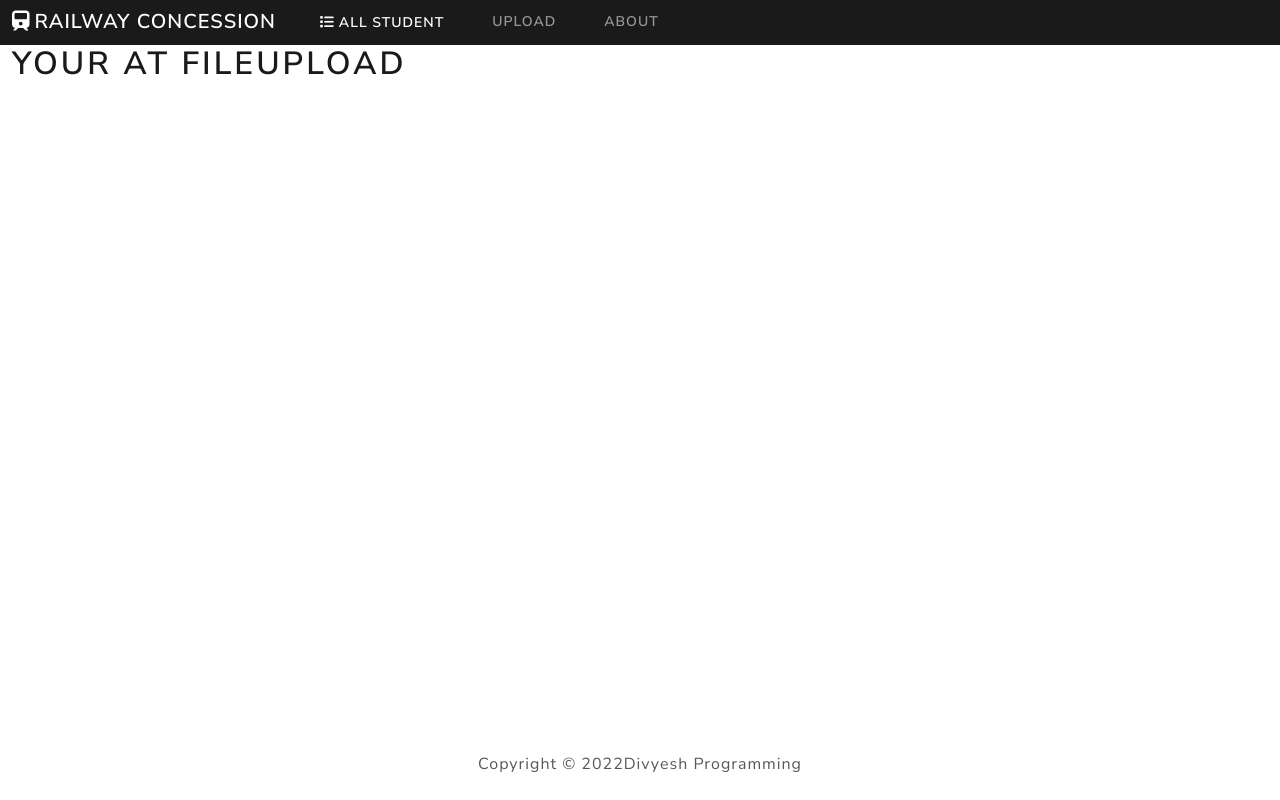
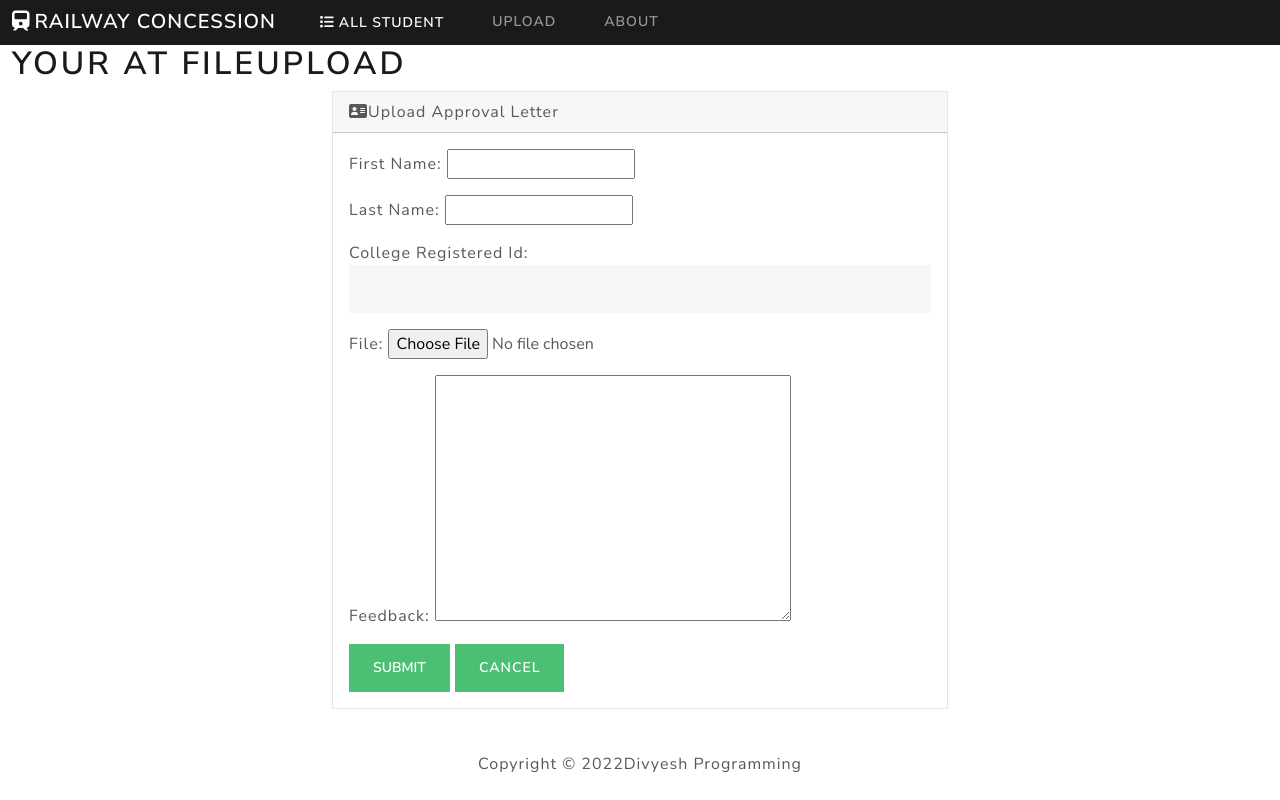
Before and after one commit to Divyeshp45/RailwayConcession, a Django app: page /adminfile in a window 1280 px wide. Run offline with Django 4.2, Linux system fonts and the light colour scheme; some libraries are stand-ins or nearby versions.

Commit message:
Updated AdminUpload section

```diff
--- a/MyApp/admin.py
+++ b/MyApp/admin.py
@@ -1,5 +1,6 @@
 from django.contrib import admin
-from .models import ContactU,StudentApplication
+from .models import ContactU,StudentApplication,FileUpload
 # Register your models here.
 admin.site.register(ContactU)
 admin.site.register(StudentApplication)
+admin.site.register(FileUpload)
--- a/MyApp/forms.py
+++ b/MyApp/forms.py
@@ -1,5 +1,6 @@
+from cProfile import label
 from django import forms
-from  .models import StudentApplication
+from  .models import StudentApplication,FileUpload
 
 TENURE=  [('monthly','Monthly'),
         ('quaterly','Quarterly')]
@@ -9,7 +10,7 @@ APP_TYPE=[('fresh','Fresh'),('renewal','Renewal')]
 class UserApplication(forms.ModelForm):
     tenure=forms.ChoiceField(widget=forms.RadioSelect, choices=TENURE)
     app_type=forms.ChoiceField(widget=forms.RadioSelect, choices=APP_TYPE)
-    junction=forms.CharField(required=False,widget=forms.TextInput(attrs={'class': 'forms-control'}))
+    junction=forms.CharField(required=False,widget=forms.TextInput(attrs={'class': 'form-control'}))
     class Meta:
         model= StudentApplication
         fields =[ 'first_name',
@@ -38,14 +39,38 @@ class UserApplication(forms.ModelForm):
                   'date':'From Date:',
                   'mobile':'Mobile No'}
 
-        widgets={'first_name':forms.TextInput(attrs={'class':'forms-control'}),
-                  'last_name':forms.TextInput(attrs={'class':'forms-control'}),
+        widgets={'first_name':forms.TextInput(attrs={'class':'form-control'}),
+                  'last_name':forms.TextInput(attrs={'class':'form-control'}),
 
                   'reg_id':forms.NumberInput(attrs={'class':'form-control'}),
                   'email_id':forms.EmailInput(attrs={'class':'form-control'}),
                   'aadhar_no':forms.NumberInput(attrs={'class':'form-control'}),
-                  'address':forms.Textarea(attrs={'class':'forms-control'}),
-                  'station':forms.TextInput(attrs={'class':'forms-control'}),
-                  'junction':forms.TextInput(attrs={'class':'forms-control'}),
-                  'date':forms.DateInput(attrs={'class':'forms-control'}),
-                  'mobile':forms.NumberInput(attrs={'class':'forms-control'}),}
+                  'address':forms.Textarea(attrs={'class':'form-control'}),
+                  'station':forms.TextInput(attrs={'class':'form-control'}),
+                  'junction':forms.TextInput(attrs={'class':'form-control'}),
+                  'date':forms.DateInput(attrs={'class':'form-control'}),
+                  'mobile':forms.NumberInput(attrs={'class':'form-control'}),}
+
+class UploadFileForm(forms.ModelForm):
+
+    file=forms.FileField(allow_empty_file=True,required=False,max_length=20)
+
+    class Meta:
+        model= FileUpload
+        fields =[ 'f_name',
+                  'l_name',
+                  'reg_id',
+                  'file',
+                  'feedbacks',]
+
+        labels={
+                  'f_name':'First Name:',
+                  'l_name':'Last Name',
+                  'reg_id':'College Registered Id:',
+                  'file':'Approval Letter',
+                  'feedbacks':'Feedback'}
+        widgets={'f_name':forms.TextInput(attrs={'class':'forms-control'}),
+                  'l_name':forms.TextInput(attrs={'class':'forms-control'}),
+
+                  'reg_id':forms.NumberInput(attrs={'class':'form-control'}),
+                  'feedbacks':forms.Textarea(attrs={'class':'forms-control'}),}
--- a/MyApp/models.py
+++ b/MyApp/models.py
@@ -24,3 +24,12 @@ class StudentApplication(models.Model):
 
     def __str__(self):
         return f" {self.first_name} {self.last_name}"
+
+class FileUpload(models.Model):
+    f_name=models.CharField(max_length=20)
+    l_name=models.CharField(max_length=20)
+    reg_id=models.CharField(max_length=20)
+    file=models.FileField(null=True)
+    feedbacks=models.TextField(max_length=200 ,null=True,blank=True)
+    def __str__(self):
+        return f" {self.f_name} {self.l_name}"
--- a/MyApp/templates/MyApp/adminfile.html
+++ b/MyApp/templates/MyApp/adminfile.html
@@ -1,4 +1,25 @@
 {% extends "MyApp/adminbase.html" %}
 {% block body %}
 <h1>Your At FileUpload</h1>
+{% if Success%}
+<div class="alert alert-success" role="alert">Submitted Successfully
+
+</div>
+{% else %}
+<div class="row justify-content-center">
+    <div class="col-6">
+        <div class="card bg-light mb-3" >
+            <div class="card-header"> <i class="fa-solid fa-address-card"></i>Upload Approval Letter </div>
+            <div class="card-body">
+                <form  method="POST" enctype="multipart/form-data">
+                    {% csrf_token %}
+                    {{ Approvalform.as_p }}
+                    <button type="submit" class="btn btn-success">Submit</button>
+                    <a href="{% url 'adminindex' %}" class="btn btn-success">Cancel</a>
+                </form>
+              </div>
+          </div>
+    </div>
+    </div>
+ {% endif %}
 {% endblock %}
--- a/MyApp/views.py
+++ b/MyApp/views.py
@@ -1,7 +1,7 @@
 from django.contrib import messages
 from django.shortcuts import render
-from MyApp.forms import UserApplication
-from .models import ContactU, StudentApplication
+from MyApp.forms import UserApplication,UploadFileForm
+from .models import ContactU, StudentApplication,FileUpload
 from django.http import HttpResponse,HttpResponseRedirect
 from django.urls import reverse
 # Create your views here.
@@ -69,7 +69,24 @@ def view_student(request,id):
 
 
 def adminfile(request):
-    return render(request,'MyApp/adminfile.html')
+    if request.method=='POST':
+        Approvalform=UploadFileForm(request.POST,request.FILES)
+        if Approvalform.is_valid():
+            new_f_name=Approvalform.cleaned_data['f_name']
+            new_l_name=Approvalform.cleaned_data['l_name']
+            new_reg_id=Approvalform.cleaned_data['reg_id']
+            new_file=Approvalform.cleaned_data['file']
+            new_feedbacks=Approvalform.cleaned_data['feedbacks']
+
+            new_Approval=FileUpload(f_name=new_f_name,l_name=new_l_name,reg_id=new_reg_id,file=new_file,feedbacks=new_feedbacks)
+            new_Approval.save()
+            messages.success(request,"Successfully Submitted")
+            return render(request,'MyApp/adminfile.html',{'Approvalform':UploadFileForm(),'Success':True})
+    return render(request,'MyApp/adminfile.html',{'Approvalform':UploadFileForm()})
+
+
+
+
 
 '''Early PROJECT:
 def index(request):
--- a/mysite/settings.py
+++ b/mysite/settings.py
@@ -9,7 +9,7 @@ https://docs.djangoproject.com/en/4.1/topics/settings/
 For the full list of settings and their values, see
 https://docs.djangoproject.com/en/4.1/ref/settings/
 """
-
+import os
 from pathlib import Path
 
 # Build paths inside the project like this: BASE_DIR / 'subdir'.
@@ -117,6 +117,8 @@ USE_TZ = True
 # https://docs.djangoproject.com/en/4.1/howto/static-files/
 
 STATIC_URL = 'static/'
+MEDIA_URL='/media/'
+MEDIA_ROOT = os.path.join(BASE_DIR,'media')
 
 # Default primary key field type
 # https://docs.djangoproject.com/en/4.1/ref/settings/#default-auto-field
--- a/mysite/urls.py
+++ b/mysite/urls.py
@@ -15,7 +15,8 @@ Including another URLconf
 """
 from django.contrib import admin
 from django.urls import path,include
-
+from django.conf import settings
+from django.conf.urls.static import static
 urlpatterns = [
                 path('admin/', admin.site.urls),
-                path('', include('MyApp.urls')),]
+                path('', include('MyApp.urls')),]+static(settings.MEDIA_URL,document_root=settings.MEDIA_ROOT)
```
Also changed, not shown: MyApp/migrations/0004_fileupload.py (added), db.sqlite3, 1 other file.
